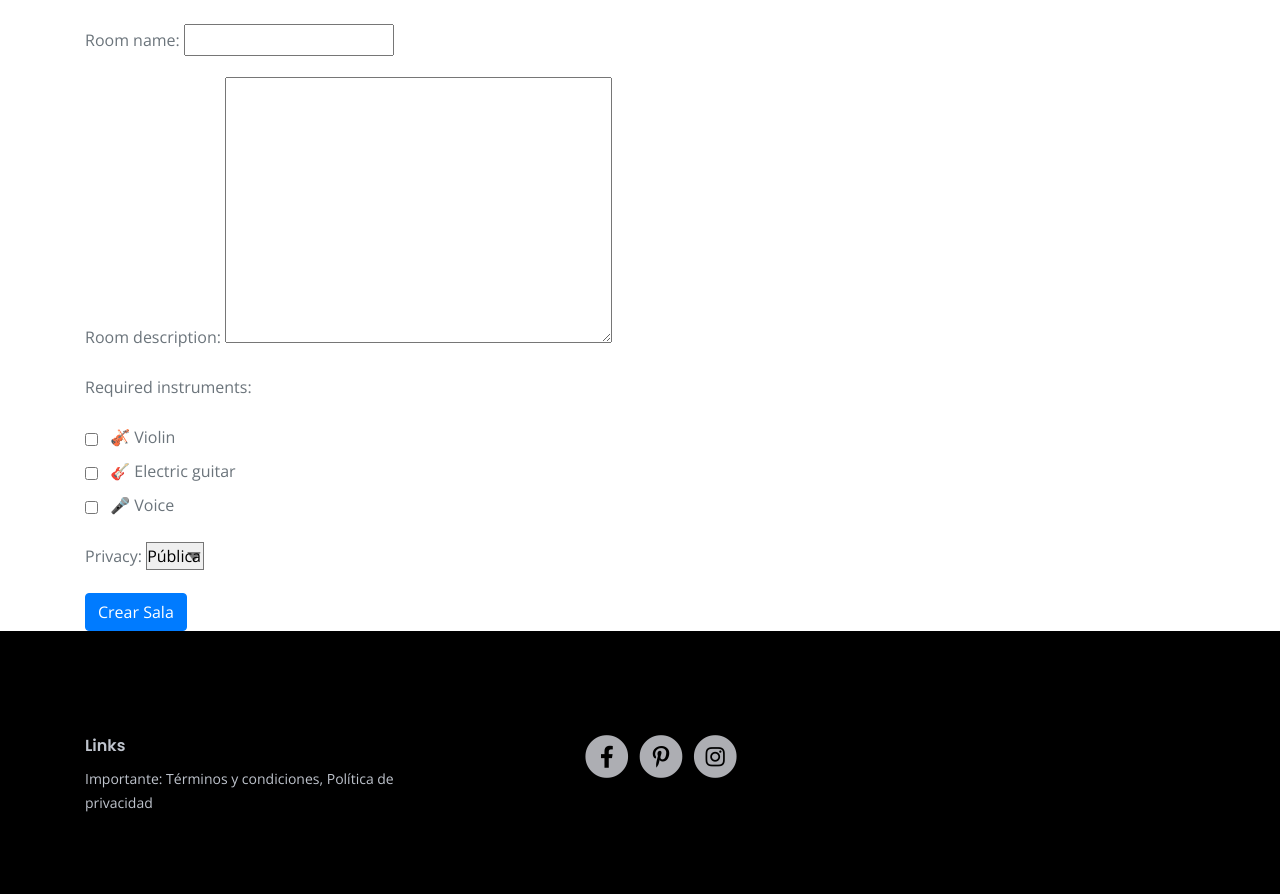
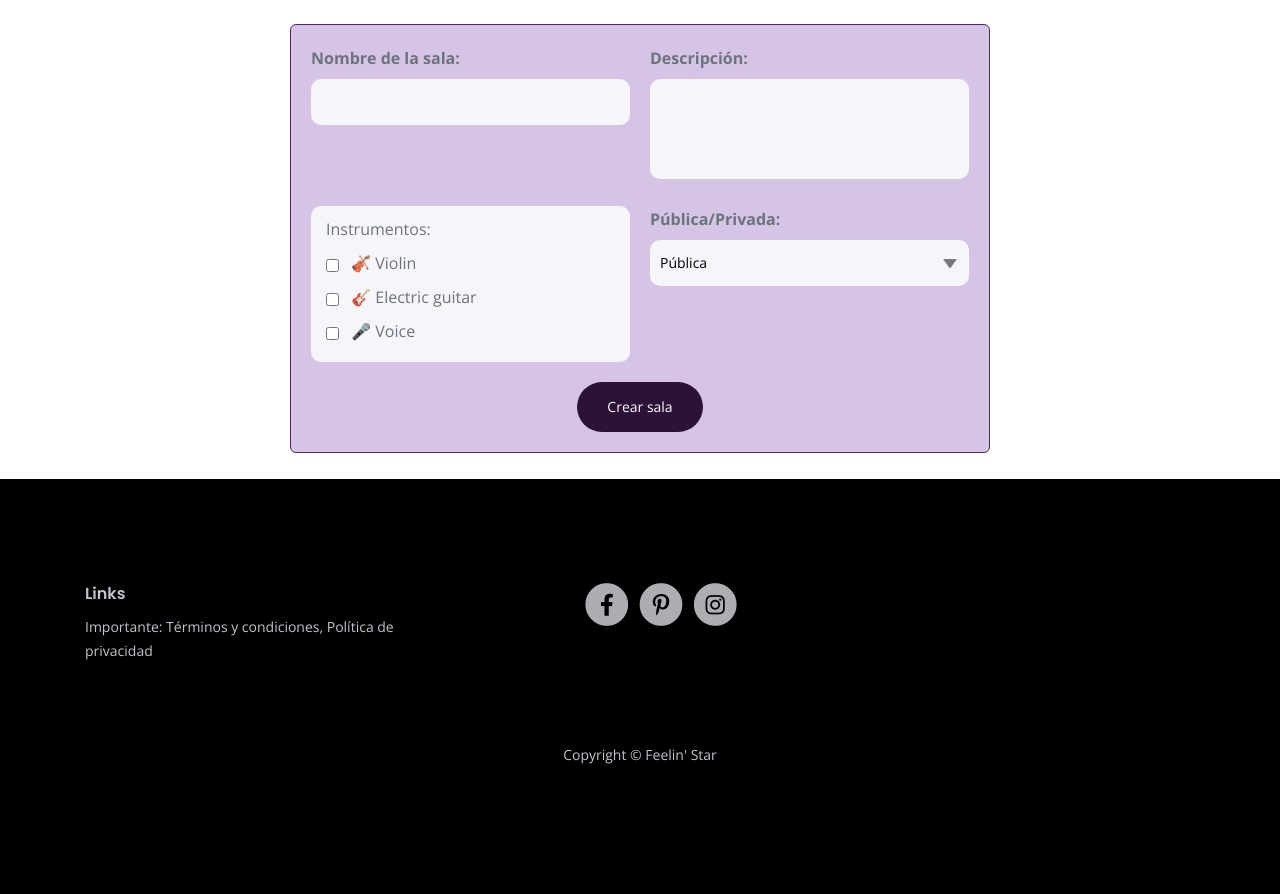
Before and after one commit to NatLia143/feelin_star, a Django app: page /rooms/crear/ in a window 1280 px wide. Shown: the part 260-1154 px from the top of the page. After the commit the page ends 1024 px from the top, so only its background shows below. Run offline with Django 5.2, Linux system fonts and the light colour scheme; a user stored in the database is signed in; data comes from the database, SQL or seed files in the repository; both versions use the stored data as it was after the commit; some libraries are stand-ins or nearby versions.

Commit message:
Frontend formulario salas

```diff
--- a/feelinstar/settings.py
+++ b/feelinstar/settings.py
@@ -39,9 +39,10 @@
     'django.contrib.messages',
     'django.contrib.staticfiles',
     'rooms',
-    'users',
+    # 'users',
     'pages',
     'instruments',
+    'users.apps.UsersConfig',
 ]
 
 MIDDLEWARE = [
--- a/feelinstar/urls.py
+++ b/feelinstar/urls.py
@@ -20,6 +20,6 @@
 urlpatterns = [
     path('admin/', admin.site.urls),
     path('rooms/', include('rooms.urls')),
-    path('users/', include('users.urls')),
+    path("users/", include(("users.urls", "users"), namespace="users")),
     path('', include('pages.urls')),
 ]
--- a/rooms/templates/rooms/create_room.html
+++ b/rooms/templates/rooms/create_room.html
@@ -2,6 +2,7 @@
 {% load static %}
 
 {% block title %}Crear sala - Feelin' Star{% endblock %}
+
 
 {% block content %}
     <!-- Header -->
@@ -10,18 +11,47 @@
             <div class="row">
                 <div class="col-xl-10 offset-xl-1">
                     <h1>Crear sala</h1>
-                </div> <!-- end of col -->
-            </div> <!-- end of row -->
-        </div> <!-- end of container -->
-    </header> <!-- end of ex-header -->
+                </div>
+            </div>
+        </div>
+    </header>
     <!-- end of header -->
 
 <div class="container mt-4">
-    <form method="post">
+    <form method="post" class="form-container">
         {% csrf_token %}
-        {{ form.as_p }}
 
-        <button type="submit" class="btn btn-primary">Crear Sala</button>
+        <!-- Nombre de la sala -->
+        <div>
+            <label for="id_room_name">Nombre de la sala:</label>
+            {{ form.room_name }}
+        </div>
+
+        <!-- Descripción -->
+        <div>
+            <label for="id_room_description">Descripción:</label>
+            {{ form.room_description }}
+        </div>
+
+        <!-- Instrumentos -->
+        <div class="instruments">
+            <label for="id_required_instruments">Instrumentos:</label>
+            {{ form.required_instruments }}
+        </div>
+
+        <!-- Pública/Privada -->
+        <div>
+            <label for="id_privacy">Pública/Privada:</label>
+            {{ form.privacy }}
+        </div>
+
+        <!-- Botón -->
+        <div class="full">
+            <button type="submit" class="btn-submit">Crear sala</button>
+        </div>
     </form>
 </div>
+
+ <br>
+
 {% endblock %}
--- a/static/css/styles.css
+++ b/static/css/styles.css
@@ -757,7 +757,7 @@
 }
 
 .login-form-container {
-  width: 320px;
+  width: 500px;
   border-radius: 0.75rem;
   background-color: #20052c;
   padding: 2rem;
@@ -827,7 +827,7 @@
 .login-sign {
   display: block;
   width: 100%;
-  background-color: rgba(167, 139, 250, 1);
+  background-color: #a78bfa;
   padding: 0.75rem;
   text-align: center;
   color: rgba(17, 24, 39, 1);
@@ -882,6 +882,7 @@
   color: rgb(255, 255, 255);
 }
 
+/*end login*/
 
 .ex-header {
 	padding-top: 8.5rem;
@@ -920,7 +921,7 @@
 }
 
 .ex-cards-1 .card .fa-stack-2x {
-	color: #c2337b;
+	color: #a78bfa;
 }
 
 .ex-cards-1 .card .fa-stack-1x {
@@ -938,9 +939,164 @@
 	margin-bottom: 0.375rem;
 }
 
+/*Instruments*/
+
+.checkbox-wrapper-46 input[type="checkbox"] {
+  display: none;
+  visibility: hidden;
+}
+
+.checkbox-wrapper-46 .cbx {
+  margin: auto;
+  -webkit-user-select: none;
+  user-select: none;
+  cursor: pointer;
+}
+.checkbox-wrapper-46 .cbx span {
+  display: inline-block;
+  vertical-align: middle;
+  transform: translate3d(0, 0, 0);
+}
+.checkbox-wrapper-46 .cbx span:first-child {
+  position: relative;
+  width: 18px;
+  height: 18px;
+  border-radius: 3px;
+  transform: scale(1);
+  vertical-align: middle;
+  border: 1px solid #9098a9;
+  transition: all 0.2s ease;
+}
+.checkbox-wrapper-46 .cbx span:first-child svg {
+  position: absolute;
+  top: 3px;
+  left: 2px;
+  fill: none;
+  stroke: #ffffff;
+  stroke-width: 2;
+  stroke-linecap: round;
+  stroke-linejoin: round;
+  stroke-dasharray: 16px;
+  stroke-dashoffset: 16px;
+  transition: all 0.3s ease;
+  transition-delay: 0.1s;
+  transform: translate3d(0, 0, 0);
+}
+.checkbox-wrapper-46 .cbx span:first-child:before {
+  content: "";
+  width: 100%;
+  height: 100%;
+  background: #a78bfa;
+  display: block;
+  transform: scale(0);
+  opacity: 1;
+  border-radius: 50%;
+}
+.checkbox-wrapper-46 .cbx span:last-child {
+  padding-left: 8px;
+}
+.checkbox-wrapper-46 .cbx:hover span:first-child {
+  border-color: #a78bfa;
+}
+
+.checkbox-wrapper-46 .inp-cbx:checked + .cbx span:first-child {
+  background: #a78bfa;
+  border-color: #a78bfa;
+  animation: wave-46 0.4s ease;
+}
+.checkbox-wrapper-46 .inp-cbx:checked + .cbx span:first-child svg {
+  stroke-dashoffset: 0;
+}
+.checkbox-wrapper-46 .inp-cbx:checked + .cbx span:first-child:before {
+  transform: scale(3.5);
+  opacity: 0;
+  transition: all 0.6s ease;
+}
+
+@keyframes wave-46 {
+  50% {
+    transform: scale(0.9);
+  }
+}
 
 
+/*Rooms*/
 
+.form-container {
+  background: #d6c4e7;
+  border: 1px solid #4c2b62;
+  border-radius: 6px;
+  padding: 20px;
+  width: 100%;
+  max-width: 700px;
+  display: grid;
+  grid-template-columns: 1fr 1fr;
+  gap: 20px;
+  margin: 0 auto;
+}
+
+.form-container input[type="text"],
+.form-container textarea,
+.form-container select {
+  width: 100%;
+  padding: 10px;
+  border-radius: 10px;
+  border: none;
+  background-color: #f6f6fa;
+  font-size: 14px;
+}
+
+.form-container textarea {
+  resize: none;
+  height: 100px;
+}
+
+.form-container label {
+  display: block;
+  margin-bottom: 8px;
+  font-weight: bold;
+}
+
+.form-container .instruments {
+  background: #f6f6fa;
+  border-radius: 10px;
+  padding: 10px;
+}
+
+.form-container .instruments label {
+  font-weight: normal;
+  margin-left: 5px;
+}
+
+.form-container ul {
+  list-style: none;
+  padding: 0;
+  margin: 0;
+}
+
+.form-container ul li {
+  margin-bottom: 5px;
+}
+
+.form-container .full {
+  grid-column: span 2;
+  text-align: center;
+}
+
+.btn-submit {
+  background-color: #2b1236;
+  color: white;
+  border: none;
+  padding: 12px 30px;
+  border-radius: 25px;
+  cursor: pointer;
+  font-size: 14px;
+  transition: 0.3s;
+}
+
+.btn-submit:hover {
+  background-color: #3d1d4d;
+}
 
 /*************************/
 /*     Media Queries     */
--- a/users/forms.py
+++ b/users/forms.py
@@ -12,7 +12,7 @@
     )
     instruments = forms.ModelMultipleChoiceField(
         queryset=Instrument.objects.all(),
-        widget=forms.CheckboxSelectMultiple,
+        widget=forms.CheckboxSelectMultiple(attrs={"class": "inp-cbx"}),
         required=False
     )
     profile_picture = forms.ImageField(required=False)
--- a/users/templates/users/login.html
+++ b/users/templates/users/login.html
@@ -5,8 +5,6 @@
 {% block title %}Iniciar sesion - Feelin' Star{% endblock %}
 
 {% block content %}
-
-
 
     <!-- Header -->
     <header class="ex-header">
@@ -70,5 +68,4 @@
     </div>
 </div>
 
-
 {% endblock %}
--- a/users/views.py
+++ b/users/views.py
@@ -7,8 +7,13 @@
 def register(request):
     if request.method == 'POST':
         form = UserRegisterForm(request.POST, request.FILES)
+
         if form.is_valid():
             user = form.save()
+            print(form.errors)
+
+            print("Se creo el usuario")
+
             # El perfil ya existe gracias a la señal
             profile = user.profile
             profile.bio = form.cleaned_data.get('bio')
@@ -17,6 +22,7 @@
             profile.save()
             return redirect('users:login')
     else:
+        print("error")
         form = UserRegisterForm()
     return render(request, 'users/signup.html', {'form': form})
 
```
Also changed, not shown: users/models.py (+0 -8 lines), users/templates/users/signup.html (+32 -4 lines), README.md (added), db.sqlite3, profile_pictures/449263149_483817440852338_1157326578505854401_n.jpg (added), profile_pictures/Captura_de_pantalla_2025-08-20_190646.png (added), profile_pictures/Captura_de_pantalla_2025-08-20_192746.png (added), profile_pictures/Captura_de_pantalla_2025-08-22_183849.png (added), profile_pictures/Fo2uJi-XsAEYd8k.jpg (added), profile_pictures/LIA_ITZY_JYP_ENTERTAINMENT_e353028d07.jpg (added), profile_pictures/_𓇼_𓈒𓏸_𝖿ⱺᥣᥣⱺω_𝖿ⱺ𝗋_ꭑⱺ𝗋𝖾_αᥱs𝗍հ𝖾𝗍íᥴ_𝖿іᥒძs_ᐟ.jpg (added), users/migrations/0002_alter_profile_instruments.py (added), users/migrations/0003_alter_profile_instruments.py (added).
